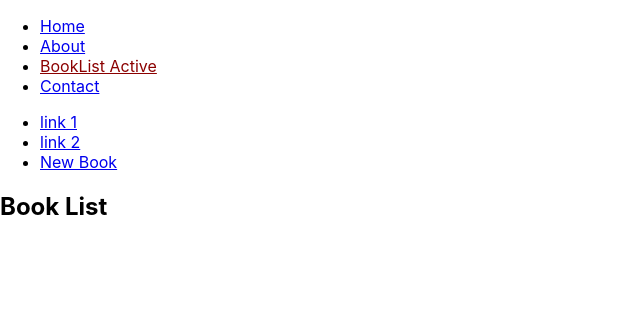
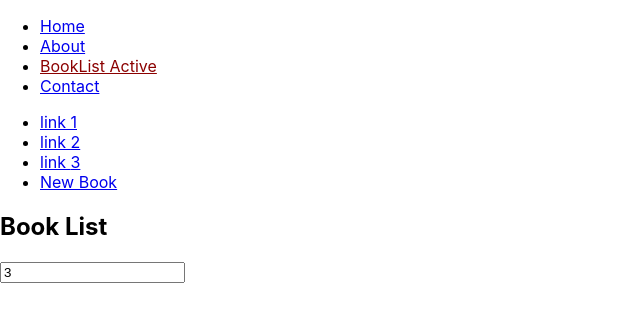
Before and after one commit to Alekskarb/react_routing, a React (Create React App) app: page /books in a window 1280 px wide. Shown: the top 322 px of the page, without its empty margins (0-640 px from the left). Built offline with nearby package versions, Linux system fonts and the light colour scheme.

Commit message:
feat: useSearchParams hook

```diff
--- a/src/layout/BooksLayout.js
+++ b/src/layout/BooksLayout.js
@@ -1,14 +1,22 @@
-import {Link, Outlet} from "react-router-dom";
+import {Link, Outlet, useSearchParams} from "react-router-dom";
+import {useState} from "react";
 
 function BooksLayout() {
+    // const [number, setNumber] = useState(3);
+    const [searchParams, setParams] = useSearchParams({num: 3});
+    console.log('params: ', searchParams.get('num'))
+    const params = searchParams.get('num');
+
     return (
         <>
             <ul>
                 <li><Link to='/books/1'>link 1</Link></li>
                 <li><Link to='/books/2'>link 2</Link></li>
+                <li><Link to={`/books/${searchParams}`}>link {params}</Link></li>
                 <li><Link to='/books/new'>New Book</Link></li>
             </ul>
             <Outlet context={{name: 'Alex'}}/>
+            <input type="number" value={params} onChange={(e)=> {setParams({num: e.target.value})}}/>
         </>
     );
 }
```
